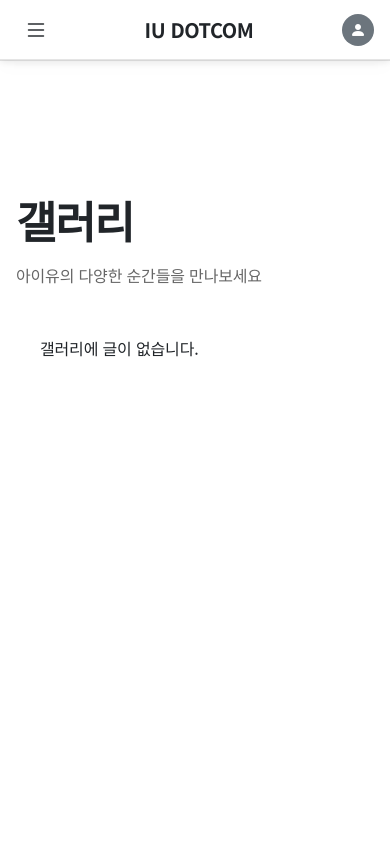
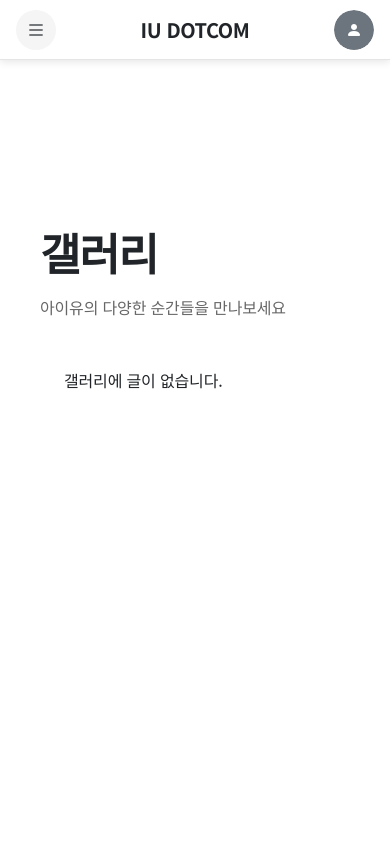
Before and after one commit to Junghyerim0818/iudotcom, a Flask app: page / in a window 390 px wide. Run offline with Flask 3, Linux system fonts and the light colour scheme; the visitor is signed in with stand-in values (Sample User, id 1); data comes from the database, SQL or seed files in the repository; data that the repository does not hold is empty; some libraries are stand-ins or nearby versions.

Commit message:
Add files via upload

```diff
--- a/static/css/base.css
+++ b/static/css/base.css
@@ -596,21 +557,24 @@ a:hover {
     min-height: calc(100vh - 70px);
     margin-top: 70px;
     position: relative;
-    background-color: var(--bg-primary);
-}
-
-/* 왼쪽 사이드바 - KWANGYA 119 스타일 */
+    background-color: #f8f8f8; /* 배경색 변경 */
+    padding: 0 1rem;
+    gap: 1rem;
+}
+
+/* 왼쪽 사이드바 - KWANGYA 119 스타일 (둥근 박스) */
 .left-sidebar {
     position: fixed;
-    left: 0;
-    top: 70px;
+    left: 1rem;
+    top: calc(70px + 1rem);
     width: 200px;
-    height: calc(100vh - 70px);
+    height: calc(100vh - 70px - 2rem);
     background-color: #f5f5f5; /* 밝은 회색 배경 */
-    border-right: 1px solid var(--border-color);
+    border-radius: 20px;
     padding: 2rem 1.5rem;
     overflow-y: auto;
     z-index: 100;
+    box-shadow: 0 4px 16px rgba(0, 0, 0, 0.08);
 }
 
 .sidebar-content {
@@ -653,26 +617,70 @@ a:hover {
     line-height: 1.2;
 }
 
-/* 중앙 콘텐츠 영역 */
+/* 중앙 콘텐츠 영역 (둥근 박스) */
 .main-content-area {
     grid-column: 2;
-    min-height: calc(100vh - 70px);
-    background-color: var(--bg-primary);
+    min-height: calc(100vh - 70px - 2rem);
+    margin: 1rem 0;
+    background-color: #ffffff;
+    border-radius: 20px;
     overflow-y: auto;
-}
-
-/* 오른쪽 사이드바 - KWANGYA 119 스타일 (어두운 배경) */
+    box-shadow: 0 4px 16px rgba(0, 0, 0, 0.08);
+    padding: 2rem 3rem;
+}
+
+/* 오른쪽 사이드바 - KWANGYA 119 스타일 (어두운 배경, 둥근 박스) */
 .right-sidebar {
     position: fixed;
-    right: 0;
-    top: 70px;
+    right: 1rem;
+    top: calc(70px + 1rem);
     width: 200px;
-    height: calc(100vh - 70px);
+    height: calc(100vh - 70px - 2rem);
     background-color: #2a2a2a; /* 어두운 회색 배경 */
-    border-left: 1px solid rgba(255, 255, 255, 0.1);
+    border-radius: 20px;
     padding: 2rem 1.5rem;
     overflow-y: auto;
     z-index: 100;
+    box-shadow: 0 4px 16px rgba(0, 0, 0, 0.2);
+}
+
+/* 사이드바 아이콘 메뉴 */
+.sidebar-icons {
+    display: flex;
+    flex-direction: column;
+    gap: 1rem;
+    margin-bottom: 2rem;
+    padding-bottom: 2rem;
+    border-bottom: 1px solid rgba(255, 255, 255, 0.1);
+}
+
+.sidebar-icon-link {
+    display: flex;
+    align-items: center;
+    justify-content: center;
+    width: 40px;
+    height: 40px;
+    color: rgba(255, 255, 255, 0.7);
+    text-decoration: none;
+    border-radius: 8px;
+    transition: all 0.2s ease;
+    font-size: 1.25rem;
+}
+
+.sidebar-icon-link:hover {
+    color: #ffffff;
+    background-color: rgba(255, 255, 255, 0.1);
+}
+
+.sidebar-icon-img {
+    width: 100%;
+    height: 100%;
+    border-radius: 8px;
+    object-fit: cover;
+}
+
+.sidebar-profile-icon {
+    cursor: pointer;
 }
 
 .sidebar-brand-vertical {
@@ -725,9 +733,9 @@ a:hover {
 
 .main-content {
     margin-left: 0;
-    padding: 2rem 3rem;
-    min-height: calc(100vh - 70px);
-    background-color: var(--bg-primary);
+    padding: 0;
+    min-height: auto;
+    background-color: transparent;
     color: var(--text-primary);
     max-width: 1200px;
     margin: 0 auto;
@@ -738,8 +746,8 @@ a:hover {
 .main-content-gallery,
 .main-content-archive,
 .main-content-admin {
-    padding: 2rem 3rem;
-    background-color: #ffffff;
+    padding: 0;
+    background-color: transparent;
     max-width: 1200px;
     margin: 0 auto;
 }
@@ -789,6 +797,8 @@ a:hover {
 @media (max-width: 1024px) {
     .main-layout-wrapper {
         grid-template-columns: 0 1fr 0;
+        padding: 0;
+        gap: 0;
     }
 
     .left-sidebar,
@@ -798,10 +808,15 @@ a:hover {
 
     .main-content-area {
         grid-column: 1 / -1;
+        margin: 0;
+        border-radius: 0;
+        box-shadow: none;
+        padding: 2rem 1.5rem;
+        min-height: calc(100vh - 70px);
     }
 
     .main-content {
-        padding: 2rem 1.5rem;
+        padding: 0;
     }
 }
 
@@ -1416,20 +1431,24 @@ a:hover {
 }
 
 .mobile-menu-toggle {
-    background: none;
+    background-color: #f5f5f5;
     border: none;
     color: var(--text-primary);
-    font-size: 1.5rem;
+    font-size: 1.25rem;
     cursor: pointer;
-    padding: 0.5rem;
+    padding: 0.625rem;
+    width: 40px;
+    height: 40px;
     display: flex;
     align-items: center;
     justify-content: center;
-    transition: color 0.2s ease;
+    transition: all 0.2s ease;
+    border-radius: 50%;
 }
 
 .mobile-menu-toggle:hover {
-    color: var(--accent-color);
+    background-color: #e9e9e9;
+    color: var(--text-primary);
 }
 
 .mobile-header-brand {
@@ -1444,11 +1463,16 @@ a:hover {
     display: flex;
     align-items: center;
     justify-content: center;
+    width: 40px;
+    height: 40px;
+    background-color: #f5f5f5;
+    border-radius: 50%;
+    overflow: hidden;
 }
 
 .mobile-profile-avatar {
-    width: 32px;
-    height: 32px;
+    width: 100%;
+    height: 100%;
     border-radius: 50%;
     object-fit: cover;
 }
@@ -1508,61 +1532,73 @@ a:hover {
 
     .mobile-overlay {
         display: block;
-    }
-
-    /* 모바일 메뉴 (드롭다운) */
+        background-color: rgba(0, 0, 0, 0.5);
+        backdrop-filter: blur(4px);
+        -webkit-backdrop-filter: blur(4px);
+    }
+
+    /* 모바일 메뉴 (KWANGYA 스타일 - 둥근 박스) */
     .mobile-menu {
         display: block;
         position: fixed;
-        top: 60px;
-        left: 0;
-        right: 0;
+        top: 70px;
+        left: 50%;
+        transform: translateX(-50%);
+        width: calc(100% - 2rem);
+        max-width: 400px;
         background-color: #ffffff;
-        border-bottom: 1px solid var(--border-color);
-        box-shadow: var(--shadow-md);
+        border-radius: 20px;
+        box-shadow: 0 8px 32px rgba(0, 0, 0, 0.15);
         max-height: 0;
         overflow: hidden;
-        transition: max-height 0.3s cubic-bezier(0.4, 0, 0.2, 1);
+        transition: max-height 0.3s cubic-bezier(0.4, 0, 0.2, 1), opacity 0.3s ease;
+        opacity: 0;
         z-index: 1000;
     }
 
     .mobile-menu.mobile-open {
         max-height: 500px;
         overflow-y: auto;
+        opacity: 1;
     }
 
     .mobile-menu-list {
         list-style: none;
         margin: 0;
-        padding: 0.5rem 0;
+        padding: 0.75rem;
     }
 
     .mobile-menu-item {
-        margin: 0;
+        margin: 0.25rem 0;
     }
 
     .mobile-menu-link {
         display: block;
-        padding: 0.875rem 1.5rem;
+        padding: 0.875rem 1.25rem;
         color: var(--text-primary);
         text-decoration: none;
         font-weight: 500;
         font-size: 0.9375rem;
-        transition: background-color 0.2s ease;
-        border-left: 3px solid transparent;
+        transition: all 0.2s ease;
+        border-radius: 12px;
     }
 
     .mobile-menu-link:hover,
     .mobile-menu-link.active {
-        background-color: rgba(255, 107, 157, 0.1);
-        border-left-color: var(--accent-color);
+        background-color: #f5f5f5;
         color: var(--text-primary);
+    }
+
+    .mobile-menu-link.active {
+        background-color: #ffffff;
+        box-shadow: 0 2px 4px rgba(0, 0, 0, 0.1);
+        font-weight: 600;
     }
 
     .mobile-menu-divider {
         height: 1px;
         background-color: var(--border-color);
-        margin: 0.5rem 0;
+        margin: 0.5rem 0.75rem;
     }
 
     /* 모바일 카드 스택 크기 조정 */
@@ -1587,21 +1623,36 @@ a:hover {
         border-top: 1px solid var(--border-color);
     }
 
+    .mobile-menu-footer .top-language-select {
+        display: flex;
+        justify-content: center;
+    }
+
+    .mobile-menu-footer .top-language-dropdown {
+        background-color: #f5f5f5;
+        border: 1px solid var(--border-color);
+        border-radius: 12px;
+        padding: 0.625rem 1rem;
+        font-size: 0.875rem;
+        min-width: 120px;
+    }
+
     .mobile-login-link {
         display: block;
-        padding: 0.75rem 1.5rem;
+        padding: 0.875rem 1.25rem;
         text-align: center;
-        background-color: var(--accent-color);
-        color: #ffffff;
+        background-color: #f5f5f5;
+        color: var(--text-primary);
         text-decoration: none;
-        border-radius: 0.5rem;
+        border-radius: 12px;
         font-weight: 500;
-        transition: background-color 0.2s ease;
+        transition: all 0.2s ease;
+        margin: 0.25rem 0;
     }
 
     .mobile-login-link:hover {
-        background-color: var(--accent-color-dark);
-        color: #ffffff;
+        background-color: #e9e9e9;
+        color: var(--text-primary);
     }
 
     .top-header-container {
--- a/static/js/base.js
+++ b/static/js/base.js
@@ -52,34 +52,6 @@ document.addEventListener('click', function(e) {
 document.addEventListener('DOMContentLoaded', function() {
     // HTML이 먼저 렌더링되도록 약간 지연
     requestAnimationFrame(function() {
-    // 언어 선택 드롭다운 처리 (즉시 반영)
-    const languageSelect = document.getElementById('languageSelect');
-    if (languageSelect) {
-        languageSelect.addEventListener('change', function(e) {
-            const langCode = this.value;
-            if (langCode && (langCode === 'ko' || langCode === 'en')) {
-                // 언어 변경 API 호출 후 즉시 리로드
-                fetch('/lang/' + langCode, {
-                    method: 'GET',
-                    headers: {
-                        'X-Requested-With': 'XMLHttpRequest'
-                    },
-                    credentials: 'same-origin' // 쿠키 포함
-                })
-                .then(response => response.json())
-                .then(() => {
-                    // 캐시 무효화를 위해 타임스탬프 추가하여 리로드
-                    const currentUrl = window.location.pathname + window.location.search;
-                    window.location.href = currentUrl + (currentUrl.includes('?') ? '&' : '?') + '_t=' + Date.now();
-                })
-                .catch(() => {
-                    // 실패 시 전체 리로드
-                    window.location.reload();
-                });
-            }
-        });
-    }
-
     // 사이드바 언어 선택 드롭다운 처리
     const sidebarLanguageSelect = document.getElementById('sidebarLanguageSelect');
     if (sidebarLanguageSelect) {
@@ -134,153 +106,7 @@ document.addEventListener('DOMContentLoaded', function() {
     // 페이지 로드 시 통계 데이터 로드
     loadSidebarStats();
 
-    // 활성 메뉴 배경 사각형 위치 업데이트
-    function updateActiveMenuBackground(skipTransition = false, targetLeft = null, targetWidth = null) {
-        const topMenu = document.querySelector('.top-menu');
-        const activeLink = document.querySelector('.top-menu-link.active');
-
-        if (topMenu) {
-            let left, width;
-
-            if (targetLeft !== null && targetWidth !== null) {
-                // 저장된 위치 사용
-                left = targetLeft;
-                width = targetWidth;
-            } else if (activeLink) {
-                // 활성 메뉴 위치 계산
-                const menuRect = topMenu.getBoundingClientRect();
-                const linkRect = activeLink.getBoundingClientRect();
-                left = linkRect.left - menuRect.left;
-                width = linkRect.width;
-            } else {
-                // 활성 메뉴가 없으면 숨김
-                topMenu.style.setProperty('--active-menu-left', '0px');
-                topMenu.style.setProperty('--active-menu-width', '0px');
-                topMenu.classList.remove('menu-initialized');
-                return;
-            }
-
-            if (skipTransition) {
-                // 초기 로드 시 transition 일시적으로 비활성화하고 위치 설정
-                topMenu.style.setProperty('--active-menu-left', left + 'px');
-                topMenu.style.setProperty('--active-menu-width', width + 'px');
-                // 다음 프레임에서 transition 활성화 및 표시
-                requestAnimationFrame(() => {
-                    topMenu.classList.add('menu-initialized');
-                });
-            } else {
-                // 메뉴 변경 시 부드럽게 이동
-                // 먼저 위치를 설정하고, 그 다음 transition 활성화
-                topMenu.style.setProperty('--active-menu-left', left + 'px');
-                topMenu.style.setProperty('--active-menu-width', width + 'px');
-                // transition이 활성화되도록 클래스 추가
-                if (!topMenu.classList.contains('menu-initialized')) {
-                    topMenu.classList.add('menu-initialized');
-                }
-            }
-        }
-    }
-
-    // 페이지 전환 시 저장된 위치 확인
-    const savedLeft = sessionStorage.getItem('menu-background-left');
-    const savedWidth = sessionStorage.getItem('menu-background-width');
-
-    if (savedLeft && savedWidth) {
-        // 저장된 위치에서 시작 (transition 없이)
-        const savedLeftNum = parseFloat(savedLeft);
-        const savedWidthNum = parseFloat(savedWidth);
-        updateActiveMenuBackground(true, savedLeftNum, savedWidthNum);
-
-        // sessionStorage 정리
-        sessionStorage.removeItem('menu-background-left');
-        sessionStorage.removeItem('menu-background-width');
-
-        // 올바른 활성 메뉴 위치 확인
-        const topMenu = document.querySelector('.top-menu');
-        const activeLink = document.querySelector('.top-menu-link.active');
-
-        if (topMenu && activeLink) {
-            const menuRect = topMenu.getBoundingClientRect();
-            const linkRect = activeLink.getBoundingClientRect();
-            const correctLeft = linkRect.left - menuRect.left;
-            const correctWidth = linkRect.width;
-
-            // 저장된 위치와 올바른 위치가 다르면 이동
-            if (Math.abs(savedLeftNum - correctLeft) > 1 || Math.abs(savedWidthNum - correctWidth) > 1) {
-                // 다음 프레임에서 올바른 위치로 이동 (transition 있이)
-                requestAnimationFrame(() => {
-                    setTimeout(() => {
-                        updateActiveMenuBackground(false);
-                    }, 50);
-                });
-            } else {
-                // 위치가 같으면 transition만 활성화
-                requestAnimationFrame(() => {
-                    topMenu.classList.add('menu-initialized');
-                });
-            }
-        }
-    } else {
-        // 초기 위치 설정 (transition 없이)
-        updateActiveMenuBackground(true);
-    }
-
-    // 리사이즈 시 위치 업데이트
-    let resizeTimeout;
-    window.addEventListener('resize', function() {
-        clearTimeout(resizeTimeout);
-        resizeTimeout = setTimeout(() => {
-            updateActiveMenuBackground(false);
-        }, 100);
-    });
-
-    // 메뉴 링크 클릭 시 배경 이동 (페이지 전환 전에 애니메이션 시작)
-    const menuLinks = document.querySelectorAll('.top-menu-link');
-    menuLinks.forEach(link => {
-        link.addEventListener('click', function(e) {
-            // 모달이나 외부 링크는 제외
-            if (this.getAttribute('data-bs-toggle') ||
-                this.getAttribute('target') === '_blank') {
-                return;
-            }
-
-            // 같은 페이지 내 링크가 아니면 처리하지 않음
-            const href = this.getAttribute('href');
-            if (!href || href === '#' || !href.startsWith('/')) {
-                return;
-            }
-
-            // 현재 페이지와 같은 링크면 처리하지 않음
-            if (this.classList.contains('active')) {
-                return;
-            }
-
-            const topMenu = document.querySelector('.top-menu');
-            if (topMenu && topMenu.classList.contains('menu-initialized')) {
-                const menuRect = topMenu.getBoundingClientRect();
-                const linkRect = this.getBoundingClientRect();
-
-                const left = linkRect.left - menuRect.left;
-                const width = linkRect.width;
-
-                // 목적지 위치를 sessionStorage에 저장 (새 페이지에서 사용)
-                sessionStorage.setItem('menu-background-left', left);
-                sessionStorage.setItem('menu-background-width', width);
-
-                // 페이지 전환을 잠시 막고 애니메이션 시작
-                e.preventDefault();
-
-                // 클릭한 메뉴 위치로 배경 이동 (애니메이션 시작)
-                topMenu.style.setProperty('--active-menu-left', left + 'px');
-                topMenu.style.setProperty('--active-menu-width', width + 'px');
-
-                // 애니메이션이 시작된 후 페이지 이동
-                setTimeout(() => {
-                    window.location.href = href;
-                }, 250); // 애니메이션이 보이도록 적절한 딜레이
-            }
-        });
-    });
+    // 활성 메뉴 배경 관련 코드 제거됨 - KWANGYA 스타일로 변경
 
     // 페이지 이동 속도 최적화: 내부 링크를 부분 전환(Partial Navigation)으로 처리
     /**
@@ -353,12 +179,6 @@ document.addEventListener('DOMContentLoaded', function() {
 
             // 통계 데이터 다시 로드 (사이드바 업데이트)
             loadSidebarStats();
-
-            // 부분 전환 후 상단 메뉴 분홍 배경 위치 재계산
-            // (디테일 페이지 진입/이탈 시 레이아웃이 변해도 올바른 위치로 다시 정렬)
-            requestAnimationFrame(() => {
-                updateActiveMenuBackground(false);
-            });
         })
         .catch(() => {
             // 에러 시에는 일반 페이지 이동으로 폴백
--- a/templates/base.html
+++ b/templates/base.html
@@ -120,18 +120,9 @@
     <!-- 상단 헤더 네비게이션 -->
     <header class="top-header" id="topHeader">
         <div class="top-header-container">
-            <!-- 왼쪽: 언어 선택 -->
-            <div class="top-header-left">
-                <div class="top-language-select">
-                    <select id="languageSelect" class="form-select form-select-sm top-language-dropdown">
-                        <option value="ko" {% if current_lang == 'ko' %}selected{% endif %}>한국어</option>
-                        <option value="en" {% if current_lang == 'en' %}selected{% endif %}>English</option>
-                    </select>
-                </div>
-            </div>
-
-            <!-- 중앙: 메뉴 -->
+            <!-- 중앙: 메뉴 (하나의 라운드 박스로 묶음) -->
             <nav class="top-header-center">
+                <div class="top-menu-wrapper">
                     <ul class="top-menu">
                         <li class="top-menu-item">
                             <a href="{{ url_for('main.index') }}" class="top-menu-link {% if request.endpoint == 'main.index' %}active{% endif %}">
@@ -154,34 +145,8 @@
                             </a>
                         </li>
                     </ul>
+                </div>
             </nav>
-
-            <!-- 오른쪽: 로그인/프로필 -->
-            <div class="top-header-right">
-                {% if current_user.is_authenticated %}
-                    <div class="top-profile">
-                        {% if current_user.profile_pic %}
-                            <img src="{{ url_for('static', filename='uploads/profiles/' + current_user.profile_pic) if current_user.profile_pic.startswith('profile_') else current_user.profile_pic }}" alt="프로필" class="top-profile-avatar" width="40" height="40">
-                        {% else %}
-                            <div class="top-profile-avatar bg-secondary d-flex align-items-center justify-content-center">
-                                <i class="bi bi-person-fill text-white"></i>
-                            </div>
-                        {% endif %}
-                        <div class="top-profile-dropdown">
-                            <a href="{{ url_for('main.logout') }}" class="top-dropdown-link">
-                                <span>{% if current_lang == 'en' %}Logout{% else %}로그아웃{% endif %}</span>
-                            </a>
-                        </div>
-                    </div>
-                {% else %}
-                    <a href="#" class="top-login-link" data-bs-toggle="modal" data-bs-target="#loginModal">
-                        <span>{% if current_lang == 'en' %}Login{% else %}로그인{% endif %}</span>
-                    </a>
-                {% endif %}
-                <a href="https://twitter.com/IUdotcom" target="_blank" rel="noopener noreferrer" class="top-social-link" aria-label="Twitter">
-                    <i class="bi bi-twitter-x"></i>
-                </a>
-            </div>
         </div>
     </header>
 
@@ -224,10 +189,37 @@
         <!-- 오른쪽 사이드바 -->
         <aside class="right-sidebar" id="rightSidebar">
             <div class="sidebar-content">
+                <!-- 상단 아이콘 메뉴 -->
+                <div class="sidebar-icons">
+                    <a href="{{ url_for('main.index') }}" class="sidebar-icon-link" aria-label="홈">
+                        <i class="bi bi-house"></i>
+                    </a>
+                    {% if current_user.is_authenticated %}
+                        <div class="sidebar-icon-link sidebar-profile-icon" aria-label="프로필">
+                            {% if current_user.profile_pic %}
+                                <img src="{{ url_for('static', filename='uploads/profiles/' + current_user.profile_pic) if current_user.profile_pic.startswith('profile_') else current_user.profile_pic }}" alt="프로필" class="sidebar-icon-img">
+                            {% else %}
+                                <i class="bi bi-person-fill"></i>
+                            {% endif %}
+                        </div>
+                        <a href="{{ url_for('main.logout') }}" class="sidebar-icon-link" aria-label="로그아웃">
+                            <i class="bi bi-box-arrow-right"></i>
+                        </a>
+                    {% else %}
+                        <a href="#" class="sidebar-icon-link" data-bs-toggle="modal" data-bs-target="#loginModal" aria-label="로그인">
+                            <i class="bi bi-person"></i>
+                        </a>
+                    {% endif %}
+                    <a href="https://twitter.com/IUdotcom" target="_blank" rel="noopener noreferrer" class="sidebar-icon-link" aria-label="Twitter">
+                        <i class="bi bi-twitter-x"></i>
+                    </a>
+                </div>
+
                 <div class="sidebar-brand-vertical">
                     <div class="brand-text">IU DOTCOM</div>
                     <div class="brand-subtitle">아이유와 함께하는 공간</div>
                 </div>
+
                 <div class="sidebar-language">
                     <div class="language-label">LANGUAGE</div>
                     <select id="sidebarLanguageSelect" class="form-select form-select-sm sidebar-language-dropdown">
```
Also changed, not shown: other parts of static/css/base.css (+21 -60 lines). Lines whose indentation alone changed are shown as unchanged.
